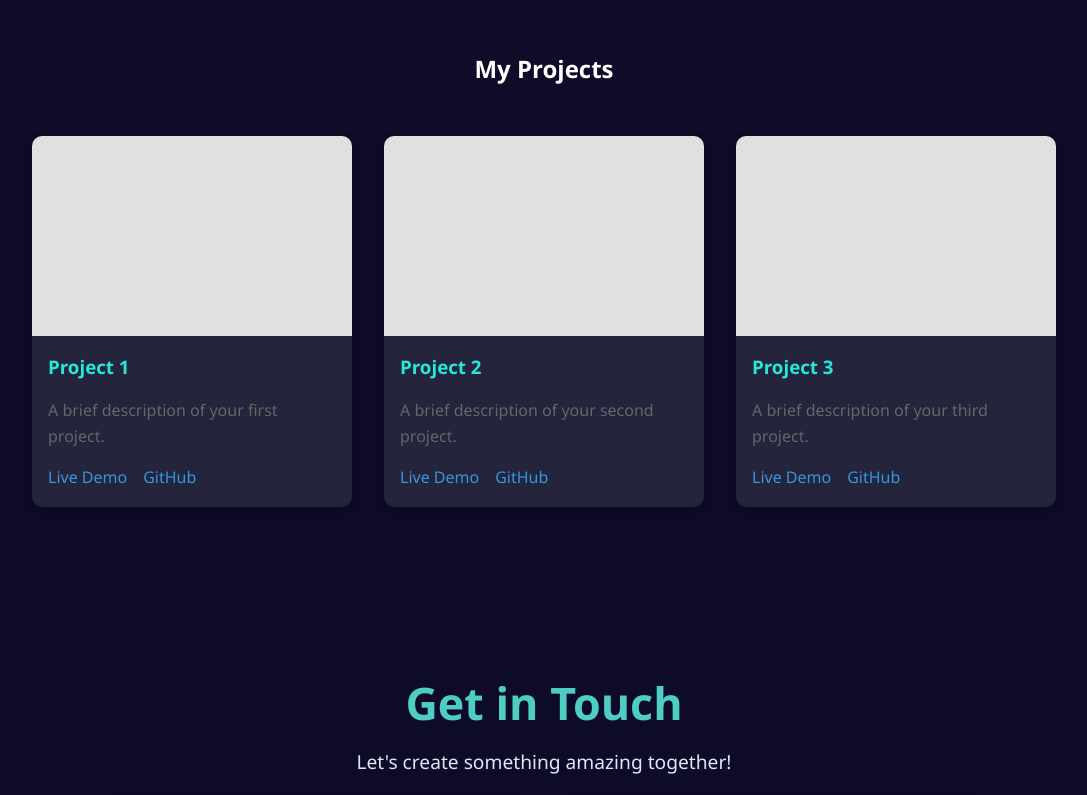
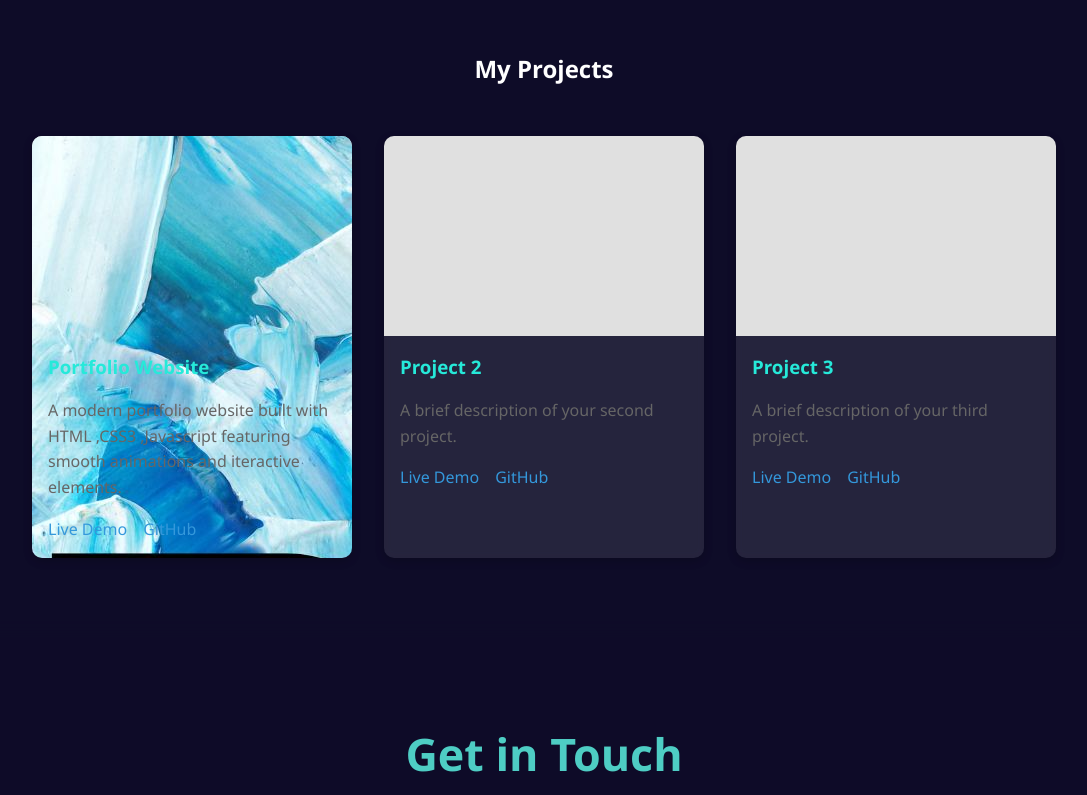
Before and after one commit to ShubhamSinghRawat10/portfolio, a plain HTML site: page index.html in a window 1280 px wide. Shown: the part 2680-3475 px from the top of the page, without its empty margins (96-1183 px from the left). Drawn offline with Linux system fonts and the light colour scheme.

Commit message:
Update index.html

```diff
--- a/index.html
+++ b/index.html
@@ -8,10 +8,6 @@
     <link rel="stylesheet" href="https://cdnjs.cloudflare.com/ajax/libs/font-awesome/6.0.0/css/all.min.css">
 </head>
 <body>
-    <!-- <video autoplay muted loop id="bg-video">
-        <source src="ackground.mp4" type="video/mp4">
-        Your browser does not support the video tag.
-    </video> -->
     <nav class="navbar">
         <div class="logo">SSR </div>
         <button id="theme-toggle" aria-label="Toggle light/dark mode"><i class="fas fa-moon"></i></button>
@@ -104,12 +100,14 @@
         <h2>My Projects</h2>
         <div class="project-grid">
             <div class="project-card">
-                <div class="project-image"></div>
-                <h3>Project 1</h3>
-                <p>A brief description of your first project.</p>
+                <div class="project-image">
+                    <img src="portfolio.jpg" alt="Portfolio Project Screenshot">
+                </div>
+                <h3>Portfolio Website</h3>
+                <p>A modern portfolio website built with HTML ,CSS3 ,Javascript featuring smooth animations and iteractive elements.</p>
                 <div class="project-links">
-                    <a href="#" target="_blank">Live Demo</a>
-                    <a href="#" target="_blank">GitHub</a>
+                    <a href="https://shubhamsinghrawat10.github.io/portfolio/" target="_blank">Live Demo</a>
+                    <a href="https://github.com/ShubhamSinghRawat10/portfolio" target="_blank">GitHub</a>
                 </div>
             </div>
             <div class="project-card">
```
